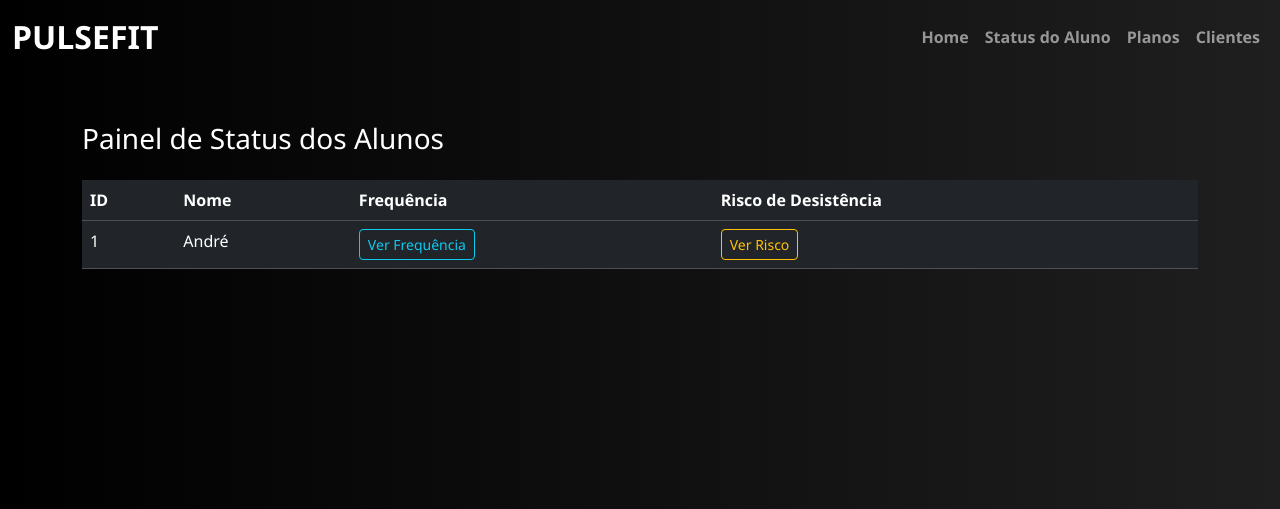
After one commit to anderTron1/Pulse_Fit, a Flask app: page /status_aluno in a window 1280 px wide. The commit adds this page. Shown: the top 509 px of the page. Run offline with Flask 3, Linux system fonts and the light colour scheme.

Commit message:
criando painel de status aluno

```diff
--- a/academia/routes.py
+++ b/academia/routes.py
@@ -188,3 +188,9 @@ def editar_cliente(cliente_id):
        planos = Plano.query.filter_by(ativo=True).all()
        clientes = Cliente.query.all()
     return render_template("cadastro_cliente.html", form_cliente=form_cliente, planos=planos, clientes=clientes, cliente_atual=cliente)
+
+
+@app.route('/status_aluno')
+def page_status_aluno():
+    clientes = Cliente.query.all()
+    return render_template("status_aluno.html", alunos=clientes)
--- a/academia/templates/base.html
+++ b/academia/templates/base.html
@@ -22,6 +22,7 @@
           <div class="collapse navbar-collapse" id="navbarNavAltMarkup">
             <div class="navbar-nav ms-auto">
                 <a class="nav-link fw-bold" href="{{ url_for('page_home') }}">Home</a>
+                <a class="nav-link fw-bold" href="{{ url_for('page_status_aluno') }}">Status do Aluno</a>
                 <a class="nav-link fw-bold" href="{{ url_for('page_registrar_plano') }}">Planos</a>
                 <a class="nav-link fw-bold" href="{{ url_for('page_registro_cliente')}}">Clientes</a>
             </div>
--- /dev/null
+++ b/academia/templates/status_aluno.html
@@ -0,0 +1,43 @@
+{% extends 'base.html' %}
+
+{% block titulo %}
+    Status Aluno
+{% endblock %}
+
+{% block conteudo %}
+<body style="background: linear-gradient(to right, #000000, #1f1f1f); font-family: 'Segoe UI', sans-serif; color: white;">
+
+    <div class="container mt-5">
+        <h3 class="mb-4">Painel de Status dos Alunos</h3>
+
+        <table class="table table-hover table-dark">
+            <thead>
+                <tr>
+                    <th>ID</th>
+                    <th>Nome</th>
+                    <th>Frequência</th>
+                    <th>Risco de Desistência</th>
+                </tr>
+            </thead>
+            <tbody>
+                {% for aluno in alunos %}
+                <tr>
+                    <td>{{ aluno.id }}</td>
+                    <td>{{ aluno.nome }}</td>
+                    <td>
+                        <a class="btn btn-outline-info btn-sm" href="">
+                            Ver Frequência
+                        </a>
+                    </td>
+                    <td>
+                        <a class="btn btn-outline-warning btn-sm" href="">
+                            Ver Risco
+                        </a>
+                    </td>
+                </tr>
+                {% endfor %}
+            </tbody>
+        </table>
+    </div>
+</body>
+{% endblock %}
```
